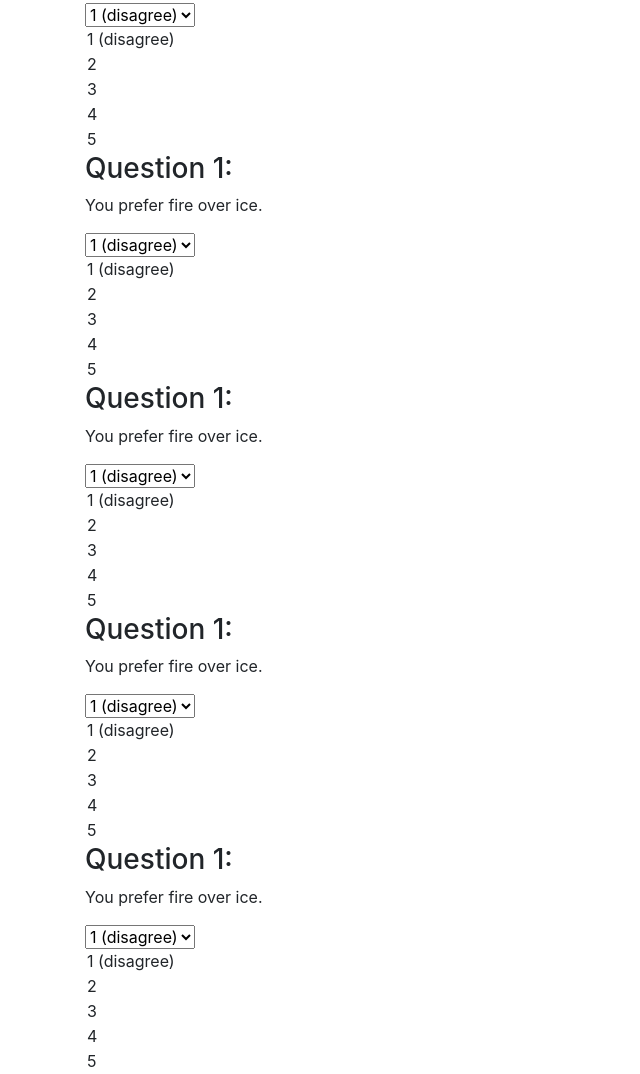
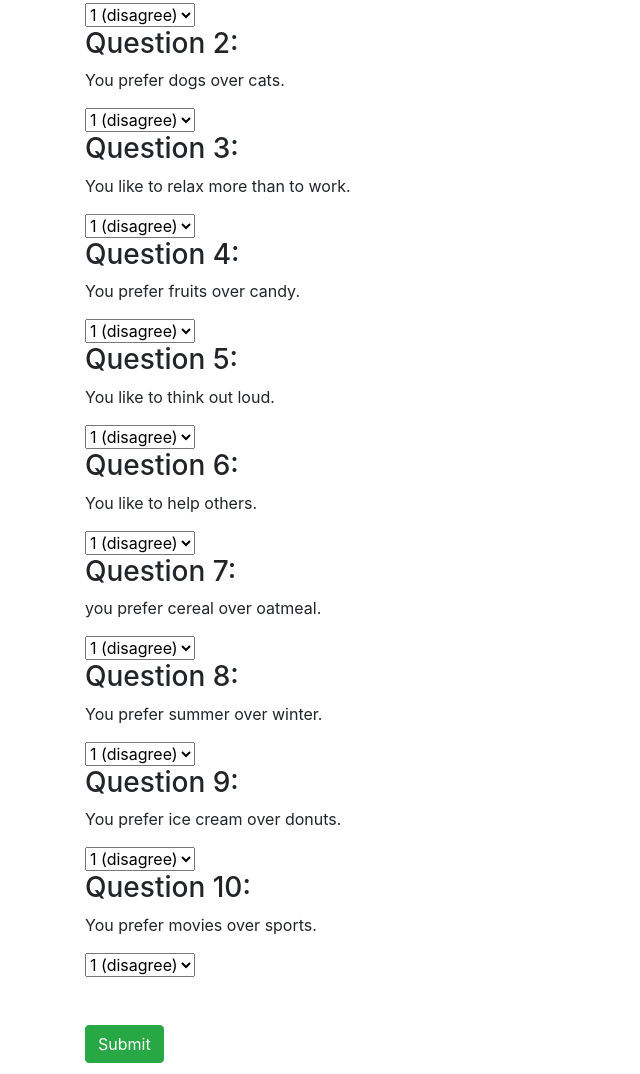
Before and after one commit to Nceric/FriendFinder, a website: page public/survey.html in a window 1280 px wide. Shown: the part 159-1233 px from the top of the page, without its empty margins (0-640 px from the left). Drawn offline with nearby package versions, Linux system fonts and the light colour scheme.

Commit message:
updated README and added submit button

```diff
--- a/app/data/friends.js
+++ b/app/data/friends.js
@@ -15,7 +15,7 @@ const friendsArray = {
       ],
 
 
-  "name":"Jeff",
+  "name":"Jeff, vending machine guy",
   "photo":"https://media.licdn.com/mpr/mpr/shrinknp_400_400/p/6/005/064/1bd/3435aa3.jpg",
   "scores":[
       5,
@@ -30,7 +30,7 @@ const friendsArray = {
       1
     ],
 
-    "name":"Literal God",
+    "name":"Dan, department supervisor",
     "photo":"https://media.licdn.com/mpr/mpr/shrinknp_400_400/p/6/005/064/1bd/3435aa3.jpg",
     "scores":[
         5,
--- a/public/survey.html
+++ b/public/survey.html
@@ -26,89 +26,102 @@
     <option value="2">2</option>
     <option value="3">3</option>
     <option value="4">4</option>
-    <option value="5">5</option>
+    <option value="5">5(agree)</option>
+    </select>
 
-    <h3>Question 1:</h3>
-<p>You prefer fire over ice.</p>
-<select name="fireice" id="question2" class="selected">
+    <h3>Question 2:</h3>
+<p>You prefer dogs over cats.</p>
+<select name="catdog" id="question2" class="selected">
     <option value="1">1 (disagree)</option>
     <option value="2">2</option>
     <option value="3">3</option>
     <option value="4">4</option>
-    <option value="5">5</option>
+    <option value="5">5(agree)</option>
+</select>
 
-    <h3>Question 1:</h3>
-<p>You prefer fire over ice.</p>
-<select name="fireice" id="question3" class="selected">
+    <h3>Question 3:</h3>
+<p>You like to relax more than to work.</p>
+<select name="relaxwork" id="question3" class="selected">
     <option value="1">1 (disagree)</option>
     <option value="2">2</option>
     <option value="3">3</option>
     <option value="4">4</option>
-    <option value="5">5</option>
+    <option value="5">5(agree)</option>
+</select>
 
-    <h3>Question 1:</h3>
-<p>You prefer fire over ice.</p>
-<select name="fireice" id="question4" class="selected">
+    <h3>Question 4:</h3>
+<p>You prefer fruits over candy.</p>
+<select name="fruitcandy" id="question4" class="selected">
     <option value="1">1 (disagree)</option>
     <option value="2">2</option>
     <option value="3">3</option>
     <option value="4">4</option>
-    <option value="5">5</option>
+    <option value="5">5(agree)</option>
+</select>
 
-    <h3>Question 1:</h3>
-<p>You prefer fire over ice.</p>
-<select name="fireice" id="question1" class="selected">
+    <h3>Question 5:</h3>
+<p>You like to think out loud.</p>
+<select name="thinkloud" id="question5" class="selected">
     <option value="1">1 (disagree)</option>
     <option value="2">2</option>
     <option value="3">3</option>
     <option value="4">4</option>
-    <option value="5">5</option>
+    <option value="5">5(agree)</option>
+</select>
 
-    <h3>Question 1:</h3>
-<p>You prefer fire over ice.</p>
-<select name="fireice" id="question1" class="selected">
+    <h3>Question 6:</h3>
+<p>You like to help others.</p>
+<select name="help" id="question6" class="selected">
     <option value="1">1 (disagree)</option>
     <option value="2">2</option>
     <option value="3">3</option>
     <option value="4">4</option>
-    <option value="5">5</option>
+    <option value="5">5(agree)</option>
+</select>
 
-    <h3>Question 1:</h3>
-<p>You prefer fire over ice.</p>
-<select name="fireice" id="question1" class="selected">
+    <h3>Question 7:</h3>
+<p>you prefer cereal over oatmeal.</p>
+<select name="oatcere" id="question7" class="selected">
     <option value="1">1 (disagree)</option>
     <option value="2">2</option>
     <option value="3">3</option>
     <option value="4">4</option>
-    <option value="5">5</option>
+    <option value="5">5(agree)</option>
+</select>
 
-    <h3>Question 1:</h3>
-<p>You prefer fire over ice.</p>
-<select name="fireice" id="question1" class="selected">
+    <h3>Question 8:</h3>
+<p>You prefer summer over winter.</p>
+<select name="sumwin" id="question8" class="selected">
     <option value="1">1 (disagree)</option>
     <option value="2">2</option>
     <option value="3">3</option>
     <option value="4">4</option>
-    <option value="5">5</option>
+    <option value="5">5(agree)</option>
+</select>
 
-    <h3>Question 1:</h3>
-<p>You prefer fire over ice.</p>
-<select name="fireice" id="question1" class="selected">
+    <h3>Question 9:</h3>
+<p>You prefer ice cream over donuts.</p>
+<select name="iceydonut" id="question9" class="selected">
     <option value="1">1 (disagree)</option>
     <option value="2">2</option>
     <option value="3">3</option>
     <option value="4">4</option>
-    <option value="5">5</option>
+    <option value="5">5(agree)</option>
+</select>
 
-    <h3>Question 1:</h3>
-<p>You prefer fire over ice.</p>
-<select name="fireice" id="question1" class="selected">
+    <h3>Question 10:</h3>
+<p>You prefer movies over sports.</p>
+<select name="moviessports" id="question10" class="selected">
     <option value="1">1 (disagree)</option>
     <option value="2">2</option>
     <option value="3">3</option>
     <option value="4">4</option>
-    <option value="5">5</option>
-
+    <option value="5">5(agree)</option>
+</select>
+    <br>
+    <br>
+    <br>
+<button type="submit" id="subButton" class="btn btn-success">Submit</button>
 
 
 
```
Also changed, not shown: README.md.
